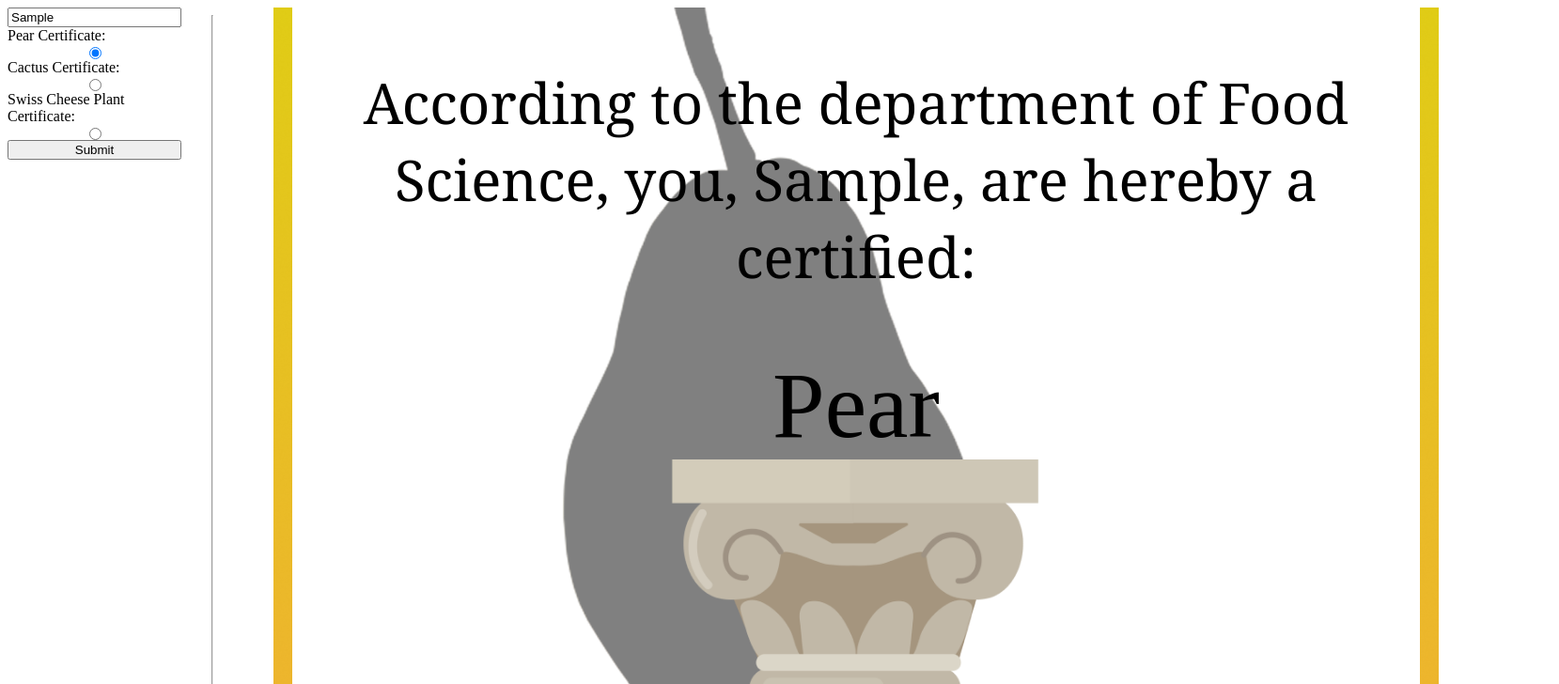
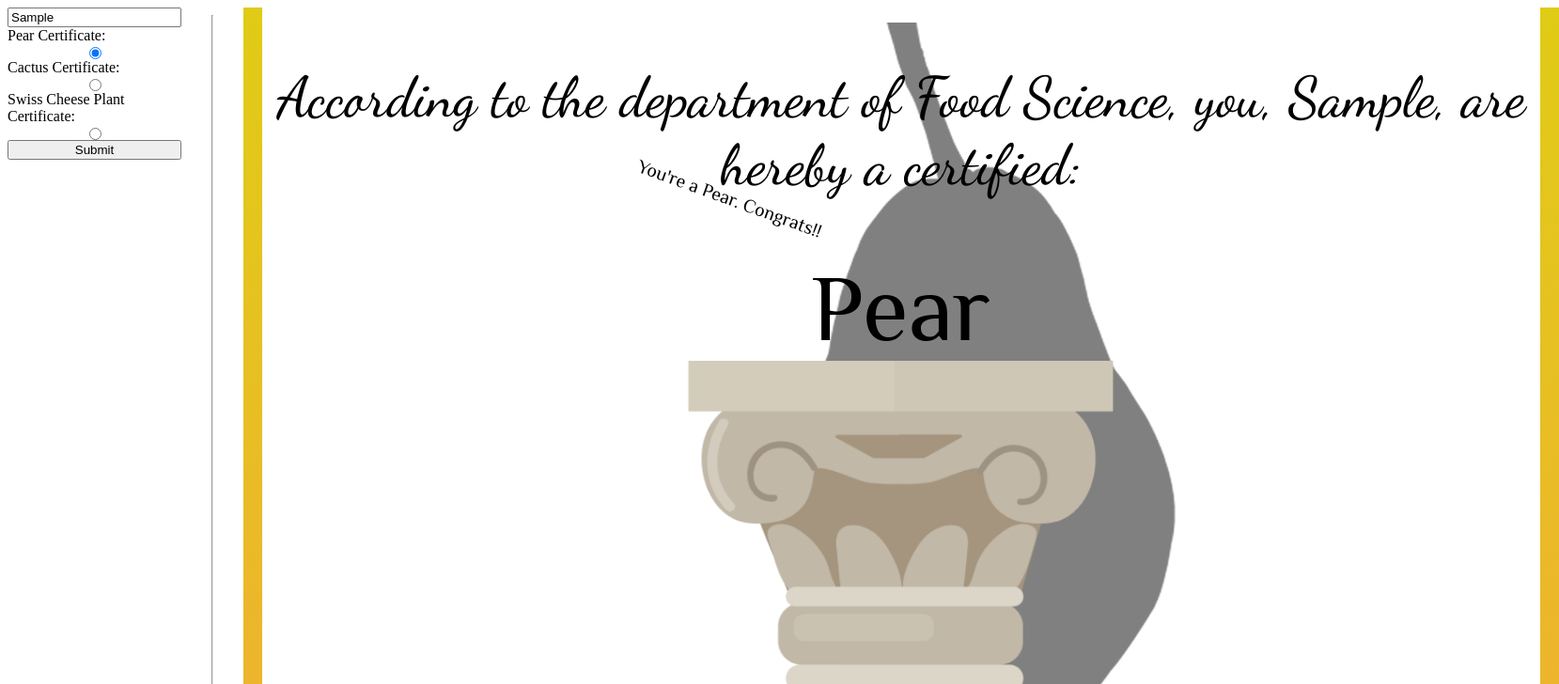
Before and after one commit to OK946/certifiedMemes, a plain HTML site: page index.html in a window 1280 px wide. Both pictures are taken after typing "Sample" into the empty fields and a click on the button "Submit". Shown: the top 728 px of the page at 94% size, 1659 px wide, since content can reach past the window. Drawn offline with Linux system fonts and the light colour scheme.

Commit message:
Finished the certificate maker

```diff
--- a/index.html
+++ b/index.html
@@ -5,6 +5,10 @@
     <meta name="viewport" content="width=device-width, initial-scale=1.0">
     <title>Certificate</title>
     <link rel="stylesheet" href="/style.css">
+    <link rel="preconnect" href="https://fonts.googleapis.com">
+    <link rel="preconnect" href="https://fonts.googleapis.com">
+    <link rel="preconnect" href="https://fonts.gstatic.com" crossorigin>
+    <link href="https://fonts.googleapis.com/css2?family=Dancing+Script:wght@400..700&family=Philosopher:ital,wght@0,400;0,700;1,400;1,700&display=swap" rel="stylesheet">
 </head>
 <body>
     <form id="entry">
@@ -19,13 +23,15 @@
     </form>
     <hr>
     <div id="certificate">
+        <img src="/images/pear.png" id="background">
         <img id="rectangleLeft" src="/images/rectangle-2.png">
         <section id="cetificateContent">
             <p id="certifName">According to the department of Food Science, you, (your name here), are hereby a certified:</p>
             <div id="lower">
                 <p id="awardName">Pear</p>
-                <div id="things">
+                <div id="lowerObjects">
                     <div id="giverInfo">
+                        <p id="description"></p>
                         <p id="giver">John Johnson IIIVXX</p>
                         <p>Professional Taste Tester</p>
                         <p>Department of Food Science</p>
--- a/script.js
+++ b/script.js
@@ -1,30 +1,65 @@
 let entry = document.getElementById("entry");
+// Creates a variable representing the form in which values are entered.
 const date = new Date();
+// Gets the date from the computer
 let day = date.getDate();
+// Gets the day from the date constant
 let month = date.getMonth() + 1;
+// Gets the month from the date constant
 let year = date.getFullYear();
+// Gets the year from the date constant
+const swissCheese = new Object();
+    swissCheese.awardName = "Swiss Cheese Plant";
+    swissCheese.awardImage = "/images/swissCheese.png"
+    swissCheese.giver = "Chad (The Man) Brown";
+    swissCheese.desc = "What even is that? Are you proud of this?"
+// assigns an object that represents the swiss cheese certificate
+const cactusAward = new Object();
+    cactusAward.awardName = "Cactus";
+    cactusAward.awardImage = "/images/cactus.png"
+    cactusAward.giver = "Will";
+    cactusAward.desc = "You're a Cactus. That's Cool."
+// assigns an object that represents the cactus certificate
+const pearAward = new Object();
+    pearAward.awardName = "Pear";
+    pearAward.awardImage = "/images/pear.png"
+    pearAward.giver = "John Johnson IIIVXX";
+    pearAward.desc = "You're a Pear. Congrats!!"
+// assigns an object that represents the pear certificate
 entry.addEventListener("submit", (e) => {
     e.preventDefault();
     let name = document.getElementById("userName").value;
+    // assigns the value of the name variable based on the inputted name by the user
     let types = document.getElementsByName(`options`)
+    // creates a list of all of the options in the radio buttons
     let todayDate = `${month}-${day}-${year}`;
+    // combines the values of month, day, and year into the todayDate value
     document.getElementById(`date`).textContent = todayDate;
+    // puts the value of todayDate onto the certificate
     for (i = 0; i < types.length; i++){
         if (types[i].checked){
             let type = types[i].id
             if (type == "swiss"){
-                document.getElementById('certificate').style.backgroundImage="url(/images/swissCheese.png)";
-                document.getElementById(`awardName`).textContent = `Swiss Cheese Plant`
+                document.getElementById('background').src = swissCheese.awardImage;
+                document.getElementById(`awardName`).textContent = swissCheese.awardName;
+                document.getElementById(`giver`).textContent = swissCheese.giver;
+                document.getElementById(`description`).textContent = swissCheese.desc;
+                // I know this repeats and I could've used a function, but I only realized that in the last 2 hours of the project and I needed to work on other things. So sue me.
             } else if (type =="cactus") {
-                document.getElementById('certificate').style.backgroundImage="url(/images/cactus.png)";
-                document.getElementById(`awardName`).textContent = `Cactus`
+                document.getElementById('background').src = cactusAward.awardImage;
+                document.getElementById(`awardName`).textContent = cactusAward.awardName;
+                document.getElementById(`giver`).textContent = cactusAward.giver;
+                document.getElementById(`description`).textContent = cactusAward.desc;
             } else {
-                document.getElementById('certificate').style.backgroundImage="url(/images/pear.png)";
-                document.getElementById(`awardName`).textContent = `Pear`
+                document.getElementById('background').src = pearAward.awardImage;
+                document.getElementById(`awardName`).textContent = pearAward.awardName;
+                document.getElementById(`giver`).textContent = pearAward.giver;
+                document.getElementById(`description`).textContent = pearAward.desc;
             }
         }
 
     }
     console.log(name);
     document.getElementById("certifName").textContent = `According to the department of Food Science, you, ${name}, are hereby a certified:`;
+    // puts the name of the user into the certificate
 });
--- a/style.css
+++ b/style.css
@@ -13,16 +13,21 @@ body {
     justify-content: space-between;
     width: 66em;
     height: 51em;
-    background-image: url(/images/pear.png);
-    background-size: contain;
-    background-repeat: no-repeat;
-    background-position: center;
+    z-index: 2;
+}
+
+#background {
+    position: absolute;
+    align-self: center;
+    margin-left: 22em;
+    z-index: -1;
+    width: 50em;
 }
 
 #pillarImage {
     object-fit: cover;
-    width: 45em;
-    height: 23.7em;
+    width: 38em;
+    height: 22em;
 }
 
 #certificateContent {
@@ -51,20 +56,40 @@ body {
     margin-left: 1em;
 }
 
+#description {
+    position: absolute;
+    right: 20em;
+    top: 10em;
+    transform: rotate(20deg);
+    font-family: "Philosopher", serif;
+    font-weight: 400;
+    font-style: normal;
+}
+
 #certifName {
     text-align: center;
     font-size: 60px;
-    font-family:Georgia, 'Times New Roman', Times, serif;
+    font-family: "Dancing Script", serif;
+    font-optical-sizing: auto;
+    font-style: normal;
+    font-weight: 500;
 }
 
-#things{
+#lowerObjects{
     display: flex;
+    font-size: 20px;
+    font-family: "Philosopher", serif;
+    font-weight: 400;
+    font-style: normal;
 }
 
 #awardName {
     text-align: center;
     font-size: 100px;
     margin: 0em;
+    font-family: "Philosopher", serif;
+    font-weight: 400;
+    font-style: normal;
 }
 
 #lower {
@@ -79,33 +104,29 @@ hr {
     height: 61em;
 }
 
-#rectangleLeft{
-    margin-left: 2em;
-}
+@media print {
+    @page{size: landscape; margin: 0;}
 
-#rectangleRight{
-    margin-right: 2em;
-}
-
-@media print {
     #entry, hr {
         display: none;
     }
 
     #certificate {
-        width: 12.1in;
-        height: 9.35in;
+        height: 816px;
+        width: 1056px;
         margin: 0;
         padding:0;
-        background-image: url(/images/pear.png);
-        background-size: contain;
-        background-repeat: no-repeat;
-        background-position: center;
-        justify-self: center;
+        align-items: center;
     }
 
     head {
         display: none;
     }
 
+    #description {
+        right: 2em;
+        top: 10em;
+        transform: rotate(20deg);
+    }
+
 }
```
